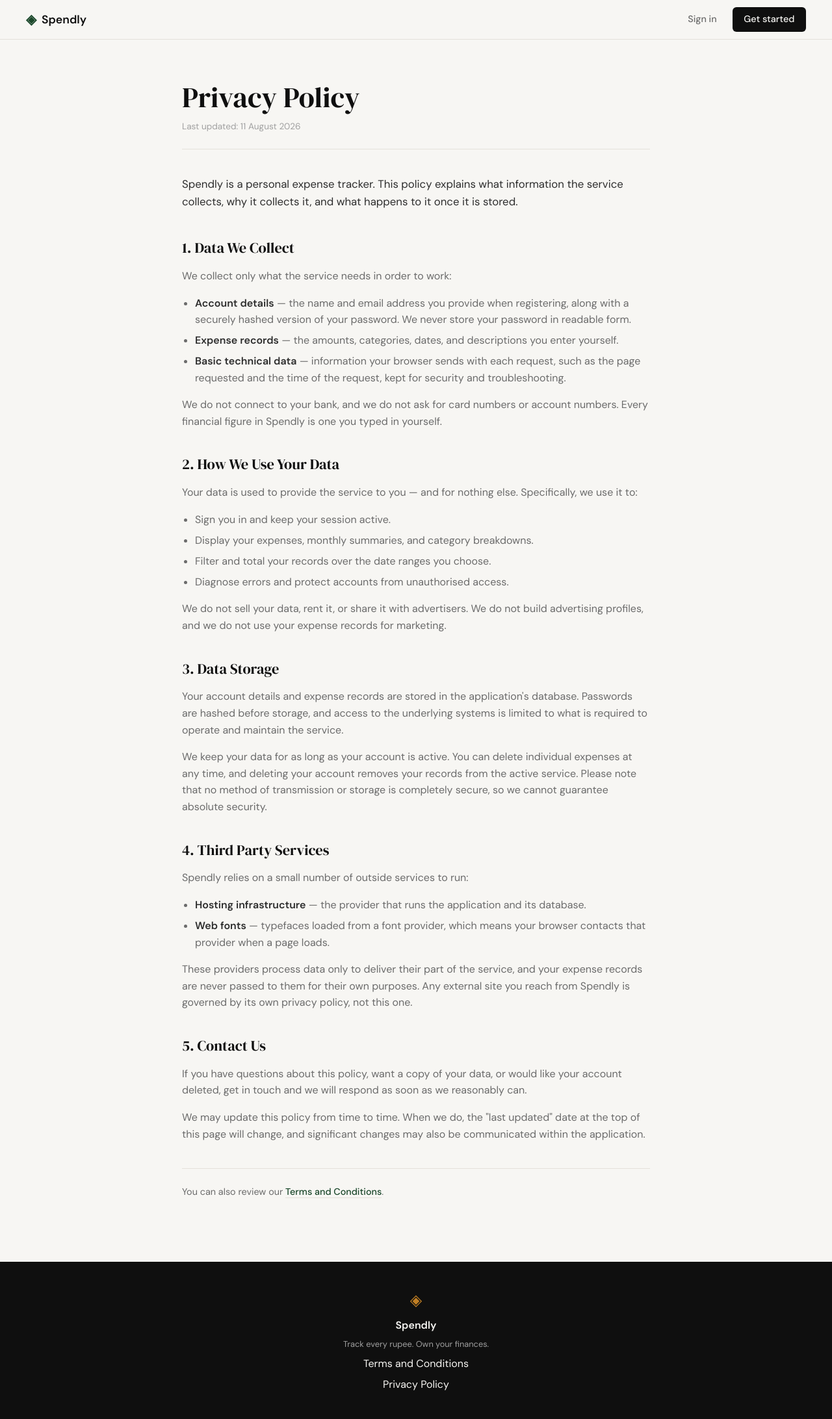
After one commit to PrasunDutta007/spendly, a Flask app: page /privacy in a window 1280 px wide. The commit adds this page. Shown: the whole page at 65% size. Run offline with Flask 3, Linux system fonts and the light colour scheme.

Commit message:
landing: add privacy policy page and route
Co-Authored-By: Claude Sonnet 5 <noreply@anthropic.com>

```diff
--- a/app.py
+++ b/app.py
@@ -25,6 +25,11 @@ def login():
 @app.route("/terms")
 def terms():
     return render_template("terms.html")
+
+
+@app.route("/privacy")
+def privacy():
+    return render_template("privacy.html")
 
 
 # ------------------------------------------------------------------ #
--- a/static/css/style.css
+++ b/static/css/style.css
@@ -564,6 +564,16 @@ a { color: inherit; text-decoration: none; }
 
 .legal-list li { margin-bottom: 0.4rem; }
 
+.legal-list strong { color: var(--ink-soft); font-weight: 600; }
+
+.legal-body a, .legal-list a {
+    color: var(--accent);
+    font-weight: 500;
+    border-bottom: 1px solid var(--border);
+}
+
+.legal-body a:hover, .legal-list a:hover { border-bottom-color: var(--accent); }
+
 .legal-close {
     margin-top: 2.5rem;
     padding-top: 1.5rem;
--- a/templates/base.html
+++ b/templates/base.html
@@ -35,7 +35,7 @@
             <span class="footer-name">Spendly</span>
             <p class="footer-copy">Track every rupee. Own your finances.</p>
             <a href="{{ url_for('terms') }}">Terms and Conditions</a>
-            <a href="#">Privacy Policy</a>
+            <a href="{{ url_for('privacy') }}">Privacy Policy</a>
         </div>
     </footer>
 
--- /dev/null
+++ b/templates/privacy.html
@@ -0,0 +1,100 @@
+{% extends "base.html" %}
+
+{% block title %}Privacy Policy — Spendly{% endblock %}
+
+{% block content %}
+
+<section class="legal-section">
+    <div class="legal-inner">
+        <div class="legal-header">
+            <h1 class="legal-title">Privacy Policy</h1>
+            <p class="legal-updated">Last updated: 11 August 2026</p>
+        </div>
+
+        <p class="legal-intro">
+            Spendly is a personal expense tracker. This policy explains what
+            information the service collects, why it collects it, and what
+            happens to it once it is stored.
+        </p>
+
+        <h2 class="legal-heading">1. Data We Collect</h2>
+        <p class="legal-body">
+            We collect only what the service needs in order to work:
+        </p>
+        <ul class="legal-list">
+            <li><strong>Account details</strong> — the name and email address you provide when registering, along with a securely hashed version of your password. We never store your password in readable form.</li>
+            <li><strong>Expense records</strong> — the amounts, categories, dates, and descriptions you enter yourself.</li>
+            <li><strong>Basic technical data</strong> — information your browser sends with each request, such as the page requested and the time of the request, kept for security and troubleshooting.</li>
+        </ul>
+        <p class="legal-body">
+            We do not connect to your bank, and we do not ask for card numbers
+            or account numbers. Every financial figure in Spendly is one you
+            typed in yourself.
+        </p>
+
+        <h2 class="legal-heading">2. How We Use Your Data</h2>
+        <p class="legal-body">
+            Your data is used to provide the service to you — and for nothing
+            else. Specifically, we use it to:
+        </p>
+        <ul class="legal-list">
+            <li>Sign you in and keep your session active.</li>
+            <li>Display your expenses, monthly summaries, and category breakdowns.</li>
+            <li>Filter and total your records over the date ranges you choose.</li>
+            <li>Diagnose errors and protect accounts from unauthorised access.</li>
+        </ul>
+        <p class="legal-body">
+            We do not sell your data, rent it, or share it with advertisers. We
+            do not build advertising profiles, and we do not use your expense
+            records for marketing.
+        </p>
+
+        <h2 class="legal-heading">3. Data Storage</h2>
+        <p class="legal-body">
+            Your account details and expense records are stored in the
+            application's database. Passwords are hashed before storage, and
+            access to the underlying systems is limited to what is required to
+            operate and maintain the service.
+        </p>
+        <p class="legal-body">
+            We keep your data for as long as your account is active. You can
+            delete individual expenses at any time, and deleting your account
+            removes your records from the active service. Please note that no
+            method of transmission or storage is completely secure, so we cannot
+            guarantee absolute security.
+        </p>
+
+        <h2 class="legal-heading">4. Third Party Services</h2>
+        <p class="legal-body">
+            Spendly relies on a small number of outside services to run:
+        </p>
+        <ul class="legal-list">
+            <li><strong>Hosting infrastructure</strong> — the provider that runs the application and its database.</li>
+            <li><strong>Web fonts</strong> — typefaces loaded from a font provider, which means your browser contacts that provider when a page loads.</li>
+        </ul>
+        <p class="legal-body">
+            These providers process data only to deliver their part of the
+            service, and your expense records are never passed to them for their
+            own purposes. Any external site you reach from Spendly is governed by
+            its own privacy policy, not this one.
+        </p>
+
+        <h2 class="legal-heading">5. Contact Us</h2>
+        <p class="legal-body">
+            If you have questions about this policy, want a copy of your data,
+            or would like your account deleted, get in touch and we will respond
+            as soon as we reasonably can.
+        </p>
+        <p class="legal-body">
+            We may update this policy from time to time. When we do, the "last
+            updated" date at the top of this page will change, and significant
+            changes may also be communicated within the application.
+        </p>
+
+        <p class="legal-body legal-close">
+            You can also review our <a href="{{ url_for('terms') }}">Terms and Conditions</a>.
+        </p>
+    </div>
+</section>
+
+{% endblock %}
```
